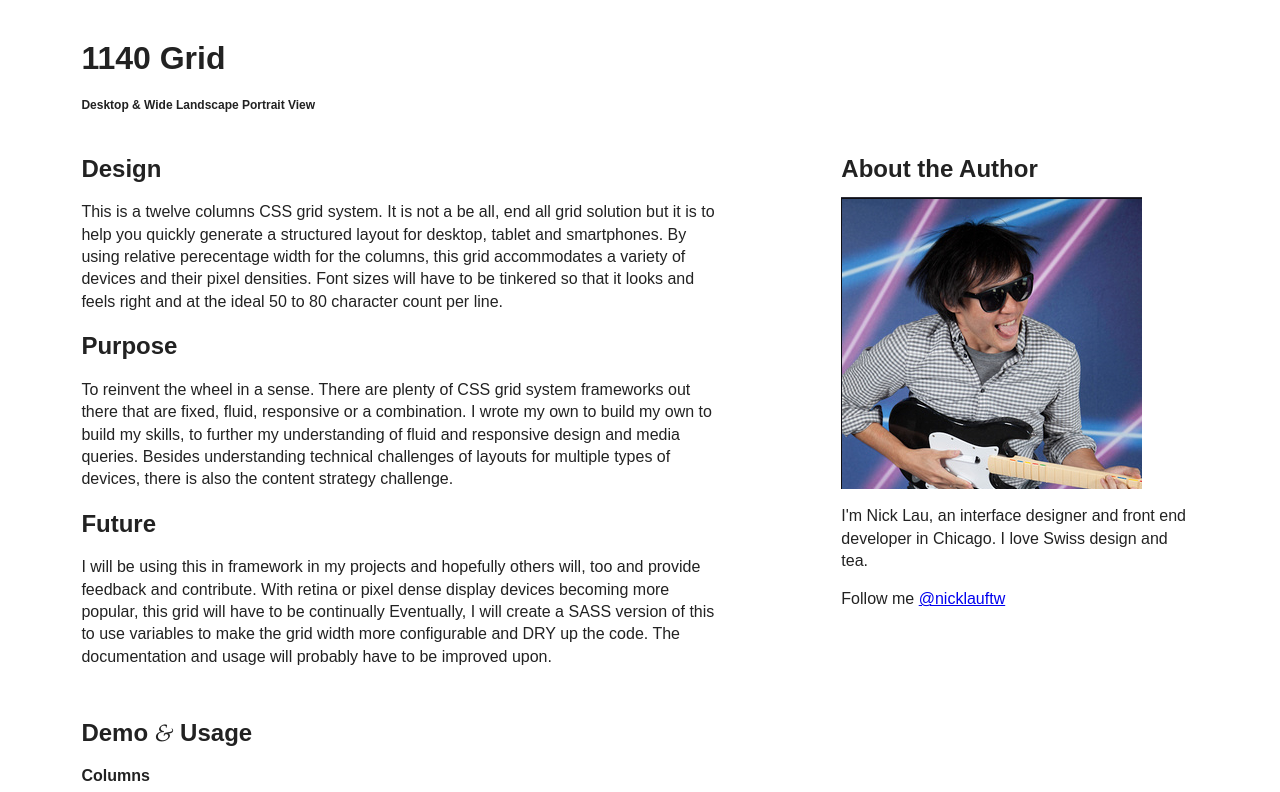
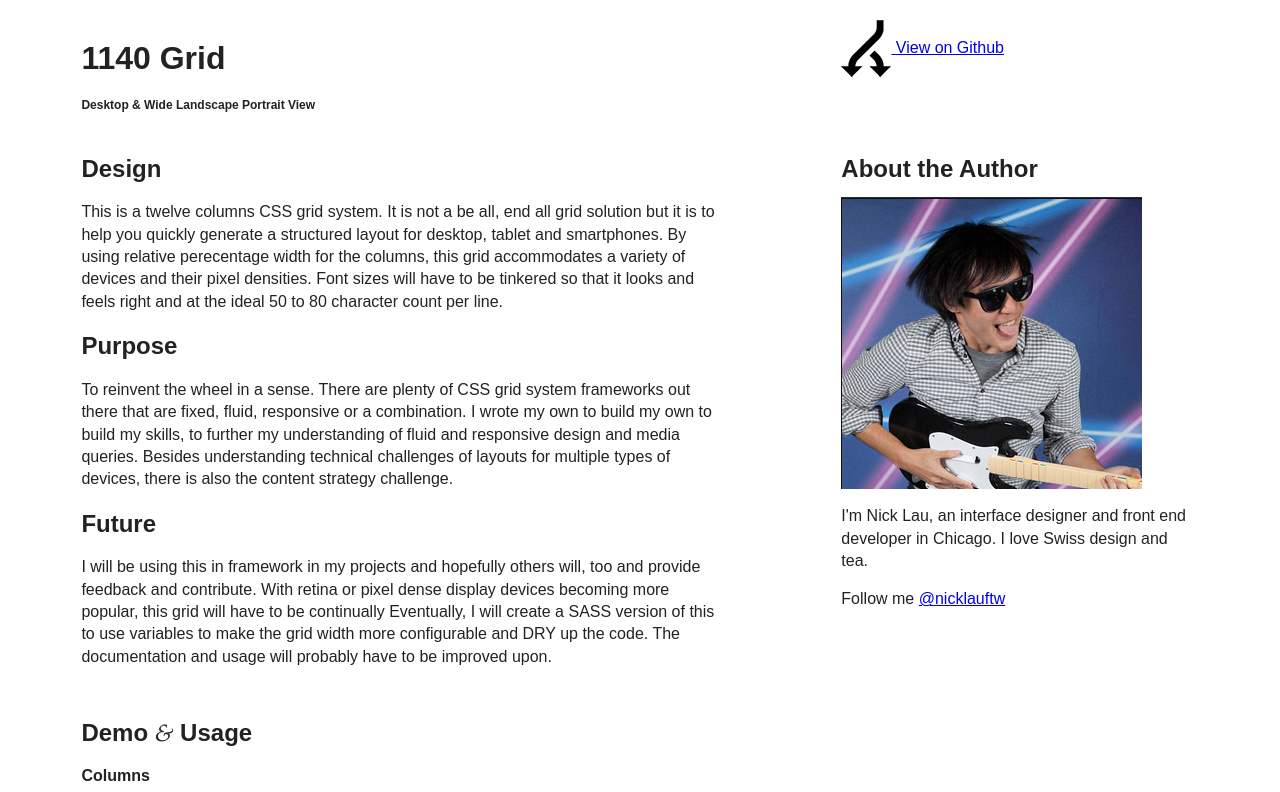
Before and after one commit to nicklauftw/1140grid, a plain HTML site: page index.html in a window 1280 px wide. Shown: the top 792 px of the page. Drawn offline with Linux system fonts and the light colour scheme.

Commit message:
add fork icon and fix closing div tag

```diff
--- a/index.html
+++ b/index.html
@@ -19,11 +19,18 @@
         <div class="container">
 
             <header class="row">
-                <div class="twelve columns">
+                <div class="seven columns">
                     <h1 class>1140 Grid</h1>
                     <h6 id="desktop" class="mode">Desktop &amp; Wide Landscape Portrait View</h6>
                     <h6 id="tablet"class="mode">Tablet Portrait View</h6>
                     <h6 id="phone"class="mode">Phone View</h6>
+                </div>
+                <aside class="four columns offset-by-one">
+                    <a href="http://github.com/nicklauftw/1140grid">
+                        <img src="img/icon-fork.png" alt="fork" />
+                        View on Github
+                    </a>
+                </aside>
             </header>
 
             <section class="row">
```
Also changed, not shown: img/icon-fork.png (added).
